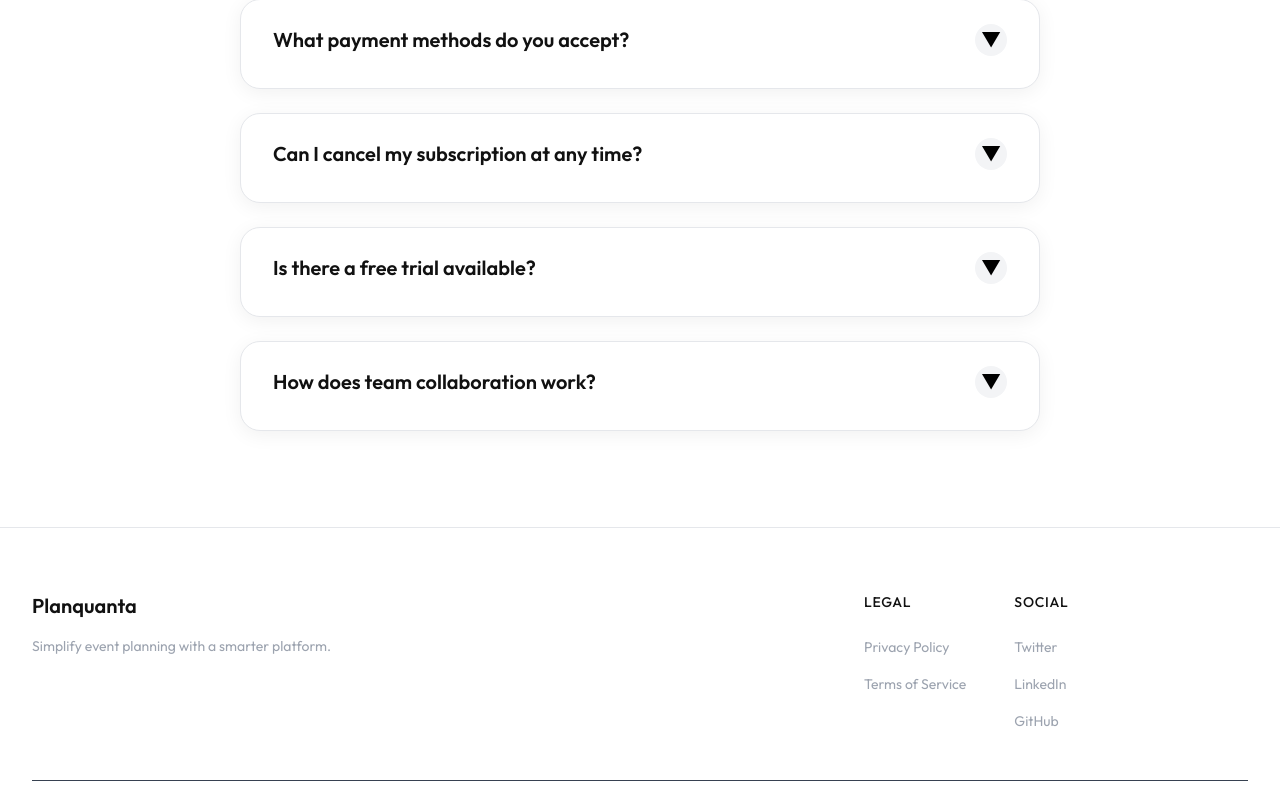
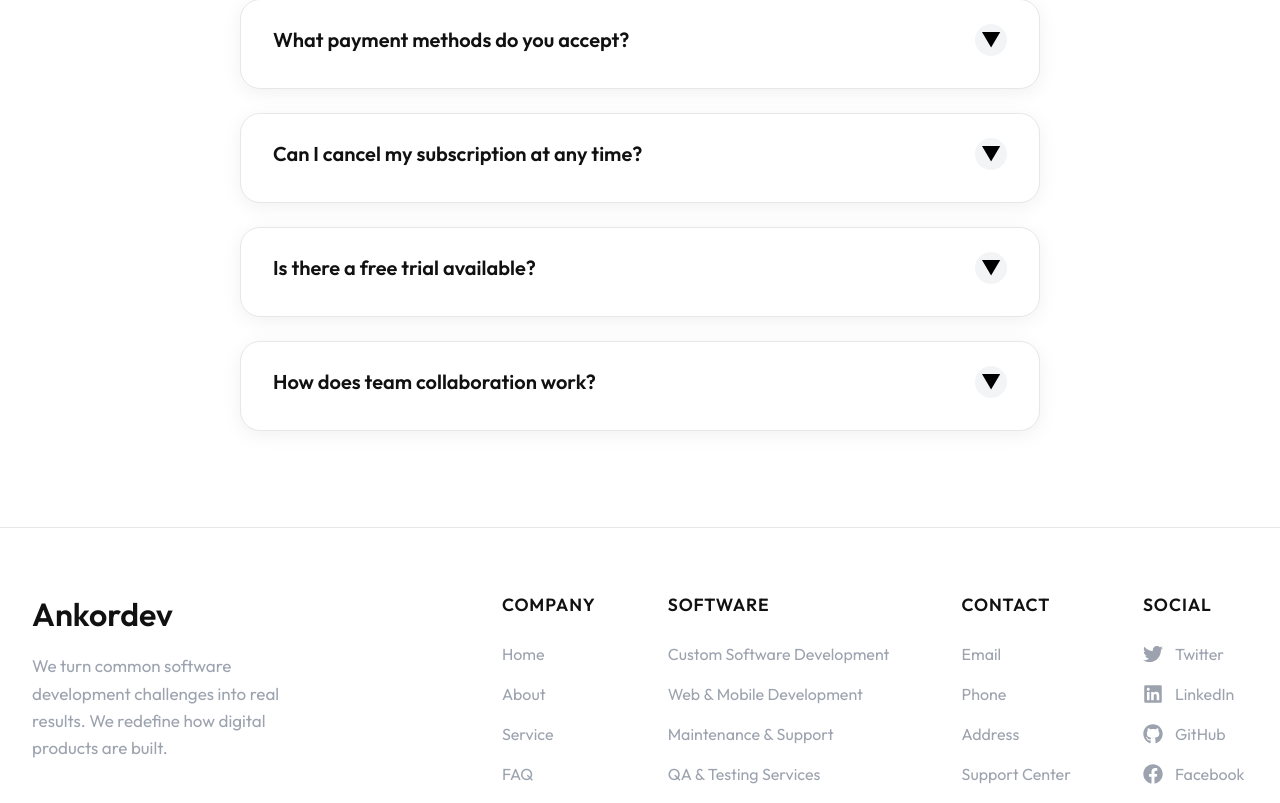
Before and after one commit to dreni07/AnkorDev, a React (Vite) app in the folder ankor-dev-landing-page/: page / in a window 1280 px wide. Shown: the part 1971-2774 px from the top of the page. Built offline with nearby package versions, Linux system fonts and the light colour scheme.

Commit message:
uptade i footerit
uptade footer

```diff
--- a/ankor-dev-landing-page/package.json
+++ b/ankor-dev-landing-page/package.json
@@ -11,7 +11,8 @@
   },
   "dependencies": {
     "react": "^19.2.0",
-    "react-dom": "^19.2.0"
+    "react-dom": "^19.2.0",
+    "react-icons": "^5.5.0"
   },
   "devDependencies": {
     "@eslint/js": "^9.39.1",
--- a/ankor-dev-landing-page/src/components/atoms/Text/Text.css
+++ b/ankor-dev-landing-page/src/components/atoms/Text/Text.css
@@ -39,7 +39,7 @@
 }
 
 .text--small {
-  font-size: 0.875rem;
+  font-size: 1rem;
   font-weight: 400;
   color: #9ca3af;
 }
--- a/ankor-dev-landing-page/src/components/organisms/Footer/Footer.css
+++ b/ankor-dev-landing-page/src/components/organisms/Footer/Footer.css
@@ -3,11 +3,18 @@
   color: #111111;
   padding: 4rem 2rem 2rem;
   border-top: 1px solid #e5e7eb;
+  min-height: 70vh;
+  display: flex;
+  flex-direction: column;
 }
 
 .footer__container {
   max-width: 1280px;
   margin: 0 auto;
+  display: flex;
+  flex-direction: column;
+  height: 100%;
+  flex: 1;
 }
 
 .footer__content {
@@ -15,6 +22,7 @@
   grid-template-columns: 2fr 1fr;
   gap: 4rem;
   margin-bottom: 3rem;
+  flex: 1;
 }
 
 .footer__brand {
@@ -26,16 +34,20 @@
 .footer__logo {
   color: #111111;
   margin: 0;
+  font-size: 2rem;
 }
 
 .footer__description {
   color: #9ca3af;
   max-width: 300px;
+  font-size: 1.0625rem;
+  line-height: 1.6;
 }
 
 .footer__links {
-  display: flex;
-  gap: 3rem;
+  display: grid;
+  grid-template-columns: repeat(4, 1fr);
+  gap: 4.5rem;
 }
 
 .footer__links-group {
@@ -47,31 +59,104 @@
 .footer__links-title {
   color: #111111;
   margin-bottom: 0.5rem;
+  font-size: 1.1rem;
+  font-weight: 600;
 }
 
 .footer__link {
   text-decoration: none;
   color: #9ca3af;
   transition: color 0.2s ease;
+  font-size: 40px;
+  white-space: nowrap;
+  display: flex;
+  align-items: center;
+  gap: 0.5rem;
+}
+
+.footer__social-link {
+  display: flex;
+  align-items: center;
+  gap: 0.75rem;
+}
+
+.footer__social-icon {
+  font-size: 1.25rem;
+  color: #9ca3af;
+  transition: color 0.2s ease;
+  flex-shrink: 0;
 }
 
 .footer__link:hover {
   color: #111111;
 }
 
+.footer__social-link:hover .footer__social-icon {
+  color: #111111;
+}
+
 .footer__bottom {
   padding-top: 2rem;
-  border-top: 1px solid #374151;
-  text-align: center;
+  border-top: 1px solid #e5e7eb;
+  display: flex;
+  justify-content: space-between;
+  align-items: center;
+  flex-wrap: wrap;
+  gap: 1rem;
+}
+
+.footer__bottom-left {
+  display: flex;
+  align-items: center;
+  gap: 2rem;
+  flex-wrap: wrap;
+}
+
+.footer__bottom-logo {
+  color: #111111;
+  margin: 0;
+  font-size: 1.75rem;
+}
+
+.footer__legal-links {
+  display: flex;
+  gap: 1.5rem;
+  align-items: center;
+}
+
+.footer__legal-link {
+  text-decoration: none;
+  color: #6b7280;
+  transition: color 0.2s ease;
+  font-size: 1.0625rem;
+  white-space: nowrap;
+}
+
+.footer__legal-link:hover {
+  color: #111111;
 }
 
 .footer__copyright {
   color: #6b7280;
+  margin: 0;
+  font-size: 1.0625rem;
+}
+
+@media (max-width: 1024px) {
+  .footer__links {
+    grid-template-columns: repeat(2, 1fr);
+    gap: 3rem;
+  }
+
+  .footer__link {
+    white-space: normal;
+  }
 }
 
 @media (max-width: 768px) {
   .footer {
     padding: 3rem 1rem 1.5rem;
+    min-height: auto;
   }
 
   .footer__content {
@@ -80,7 +165,29 @@
   }
 
   .footer__links {
-    flex-direction: column;
+    grid-template-columns: 1fr;
     gap: 2rem;
   }
+
+  .footer__bottom {
+    flex-direction: column;
+    align-items: flex-start;
+    gap: 1.5rem;
+  }
+
+  .footer__bottom-left {
+    flex-direction: column;
+    align-items: flex-start;
+    gap: 1rem;
+  }
+
+  .footer__legal-links {
+    flex-direction: column;
+    align-items: flex-start;
+    gap: 0.75rem;
+  }
+
+  .footer__copyright {
+    width: 100%;
+  }
 }
--- a/ankor-dev-landing-page/src/components/organisms/Footer/Footer.tsx
+++ b/ankor-dev-landing-page/src/components/organisms/Footer/Footer.tsx
@@ -1,6 +1,7 @@
 import React from 'react';
 import { companyConfig } from '../../../config/company.config';
 import { Text } from '../../atoms/Text';
+import { FaTwitter, FaLinkedin, FaGithub, FaFacebook, FaInstagram, FaYoutube } from 'react-icons/fa';
 import './Footer.css';
 
 export const Footer: React.FC = () => {
@@ -20,9 +21,31 @@ export const Footer: React.FC = () => {
           <div className="footer__links">
             <div className="footer__links-group">
               <Text variant="label" className="footer__links-title">
-                Legal
+                Company
               </Text>
-              {companyConfig.footer.legal.map((link) => (
+              {companyConfig.footer.company.map((link) => (
+                <a key={link.id} href={link.href} className="footer__link">
+                  <Text variant="small">{link.label}</Text>
+                </a>
+              ))}
+            </div>
+
+            <div className="footer__links-group">
+              <Text variant="label" className="footer__links-title">
+                Software
+              </Text>
+              {companyConfig.footer.software.map((link) => (
+                <a key={link.id} href={link.href} className="footer__link">
+                  <Text variant="small">{link.label}</Text>
+                </a>
+              ))}
+            </div>
+
+            <div className="footer__links-group">
+              <Text variant="label" className="footer__links-title">
+                Contact
+              </Text>
+              {companyConfig.footer.contact.map((link) => (
                 <a key={link.id} href={link.href} className="footer__link">
                   <Text variant="small">{link.label}</Text>
                 </a>
@@ -33,16 +56,50 @@ export const Footer: React.FC = () => {
               <Text variant="label" className="footer__links-title">
                 Social
               </Text>
-              {companyConfig.footer.socialLinks.map((link) => (
-                <a key={link.id} href={link.href} className="footer__link">
+              {companyConfig.footer.socialLinks.map((link) => {
+                const getIcon = (id: string) => {
+                  switch (id.toLowerCase()) {
+                    case 'twitter':
+                      return <FaTwitter className="footer__social-icon" />;
+                    case 'linkedin':
+                      return <FaLinkedin className="footer__social-icon" />;
+                    case 'github':
+                      return <FaGithub className="footer__social-icon" />;
+                    case 'facebook':
+                      return <FaFacebook className="footer__social-icon" />;
+                    case 'instagram':
+                      return <FaInstagram className="footer__social-icon" />;
+                    case 'youtube':
+                      return <FaYoutube className="footer__social-icon" />;
+                    default:
+                      return null;
+                  }
+                };
+
+                return (
+                  <a key={link.id} href={link.href} className="footer__link footer__social-link">
+                    {getIcon(link.id)}
+                    <Text variant="small">{link.label}</Text>
+                  </a>
+                );
+              })}
+            </div>
+          </div>
+        </div>
+
+        <div className="footer__bottom">
+          <div className="footer__bottom-left">
+            <Text variant="h4" className="footer__bottom-logo">
+              {companyConfig.logo}
+            </Text>
+            <div className="footer__legal-links">
+              {companyConfig.footer.legal.map((link) => (
+                <a key={link.id} href={link.href} className="footer__legal-link">
                   <Text variant="small">{link.label}</Text>
                 </a>
               ))}
             </div>
           </div>
-        </div>
-
-        <div className="footer__bottom">
           <Text variant="small" className="footer__copyright">
             © {new Date().getFullYear()} {companyConfig.name}. All rights reserved.
           </Text>
--- a/ankor-dev-landing-page/src/config/company.config.ts
+++ b/ankor-dev-landing-page/src/config/company.config.ts
@@ -1,16 +1,46 @@
 export const companyConfig = {
-  name: 'Planquanta',
-  logo: 'Planquanta',
+  name: 'Ankordev',
+  logo: 'Ankordev',
   footer: {
-    description: 'Simplify event planning with a smarter platform.',
+    description: 'We turn common software development challenges into real results. We redefine how digital products are built.',
+    company: [
+      { id: 'home', label: 'Home', href: '#' },
+      { id: 'about', label: 'About', href: '#about' },
+      { id: 'service', label: 'Service', href: '#services' },
+      { id: 'faq', label: 'FAQ', href: '#faq' },
+      { id: 'careers', label: 'Careers', href: '#' },
+      { id: 'blog', label: 'Blog', href: '#' },
+      { id: 'case-studies', label: 'Case Studies', href: '#' },
+    ],
+    software: [
+      { id: 'custom-software', label: 'Custom Software Development', href: '#' },
+      { id: 'web-mobile', label: 'Web & Mobile Development', href: '#' },
+      { id: 'maintenance', label: 'Maintenance & Support', href: '#' },
+      { id: 'qa-testing', label: 'QA & Testing Services', href: '#' },
+      { id: 'cloud-solutions', label: 'Cloud Solutions', href: '#' },
+      { id: 'api-integration', label: 'API Integration', href: '#' },
+      { id: 'devops', label: 'DevOps Services', href: '#' },
+      { id: 'consulting', label: 'Technical Consulting', href: '#' },
+    ],
+    contact: [
+      { id: 'email', label: 'Email', href: 'mailto:contact@ankordev.com' },
+      { id: 'phone', label: 'Phone', href: 'tel:+1234567890' },
+      { id: 'address', label: 'Address', href: '#' },
+      { id: 'support', label: 'Support Center', href: '#' },
+      { id: 'sales', label: 'Sales Inquiry', href: '#' },
+      { id: 'partnership', label: 'Partnership', href: '#' },
+    ],
     socialLinks: [
       { id: 'twitter', label: 'Twitter', href: '#' },
       { id: 'linkedin', label: 'LinkedIn', href: '#' },
       { id: 'github', label: 'GitHub', href: '#' },
+      { id: 'facebook', label: 'Facebook', href: '#' },
+      { id: 'instagram', label: 'Instagram', href: '#' },
+      { id: 'youtube', label: 'YouTube', href: '#' },
     ],
     legal: [
+      { id: 'terms', label: 'Terms & Conditions', href: '#' },
       { id: 'privacy', label: 'Privacy Policy', href: '#' },
-      { id: 'terms', label: 'Terms of Service', href: '#' },
     ],
   },
 };
```
Also changed, not shown: 1 other file (tests, documents, lock files or other folders).
